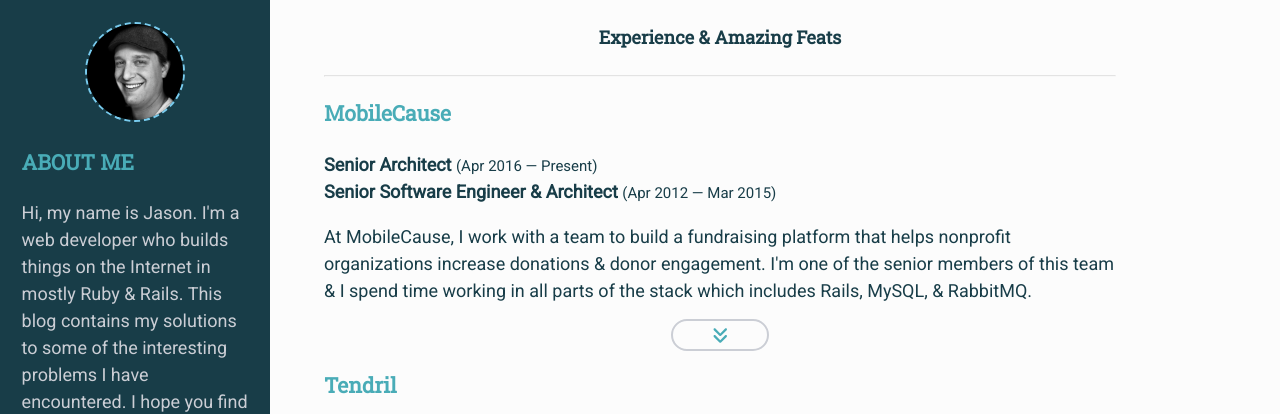
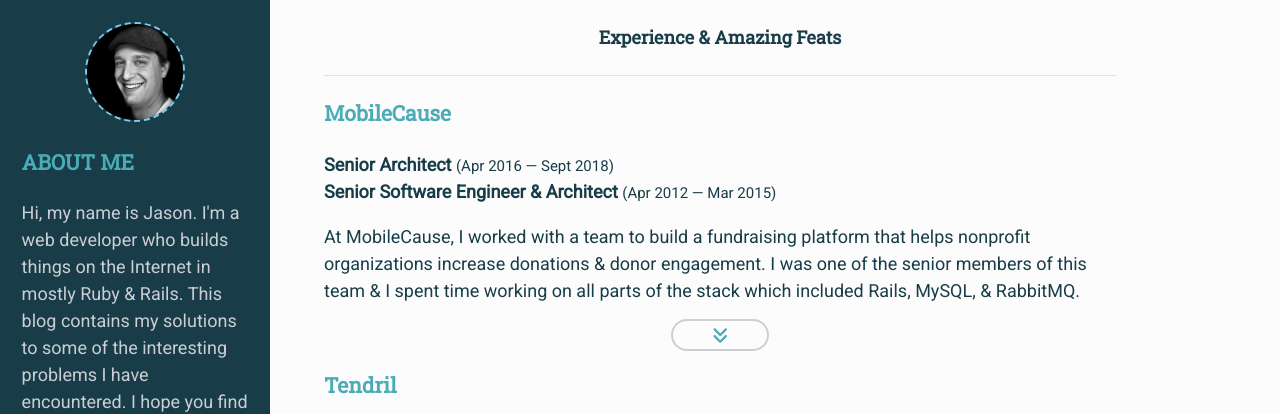
Before and after one commit to thetizzo/thetizzo.github.io, a Jekyll site: the page built from resume.html, in a window 1280 px wide. Shown: the top 414 px of the page. Built offline with Jekyll 4.4.1, drawn with Linux system fonts in a browser that asks for light colours; nearby versions of some CDN libraries; library files that are not in the unit come from our copies.

Commit message:
Update dates and tense for MobileCause on resume

```diff
--- a/_data/resume.yml
+++ b/_data/resume.yml
@@ -14,13 +14,13 @@
       website: https://www.mobilecause.com/
     positions:
       - title: Senior Architect
-        duration: Apr 2016 &mdash; Present
+        duration: Apr 2016 &mdash; Sept 2018
       - title: Senior Software Engineer &amp; Architect
         duration: Apr 2012 &mdash; Mar 2015
     description:
-      At MobileCause, I work with a team to build a fundraising platform that helps nonprofit organizations
-      increase donations &amp; donor engagement. I'm one of the senior members of this team &amp; I spend time
-      working in all parts of the stack which includes Rails, MySQL, &amp; RabbitMQ.
+      At MobileCause, I worked with a team to build a fundraising platform that helps nonprofit organizations
+      increase donations &amp; donor engagement. I was one of the senior members of this team &amp; I spent time
+      working on all parts of the stack which included Rails, MySQL, &amp; RabbitMQ.
     accomplishments:
       - Led the effort to upgrade the Rails stack from Rails 3.2 to Rails 4. This included upgrading the test
         framework (RSpec 2.x to 3.x) &amp; organizing the upgrade changes so that they could be made
```
